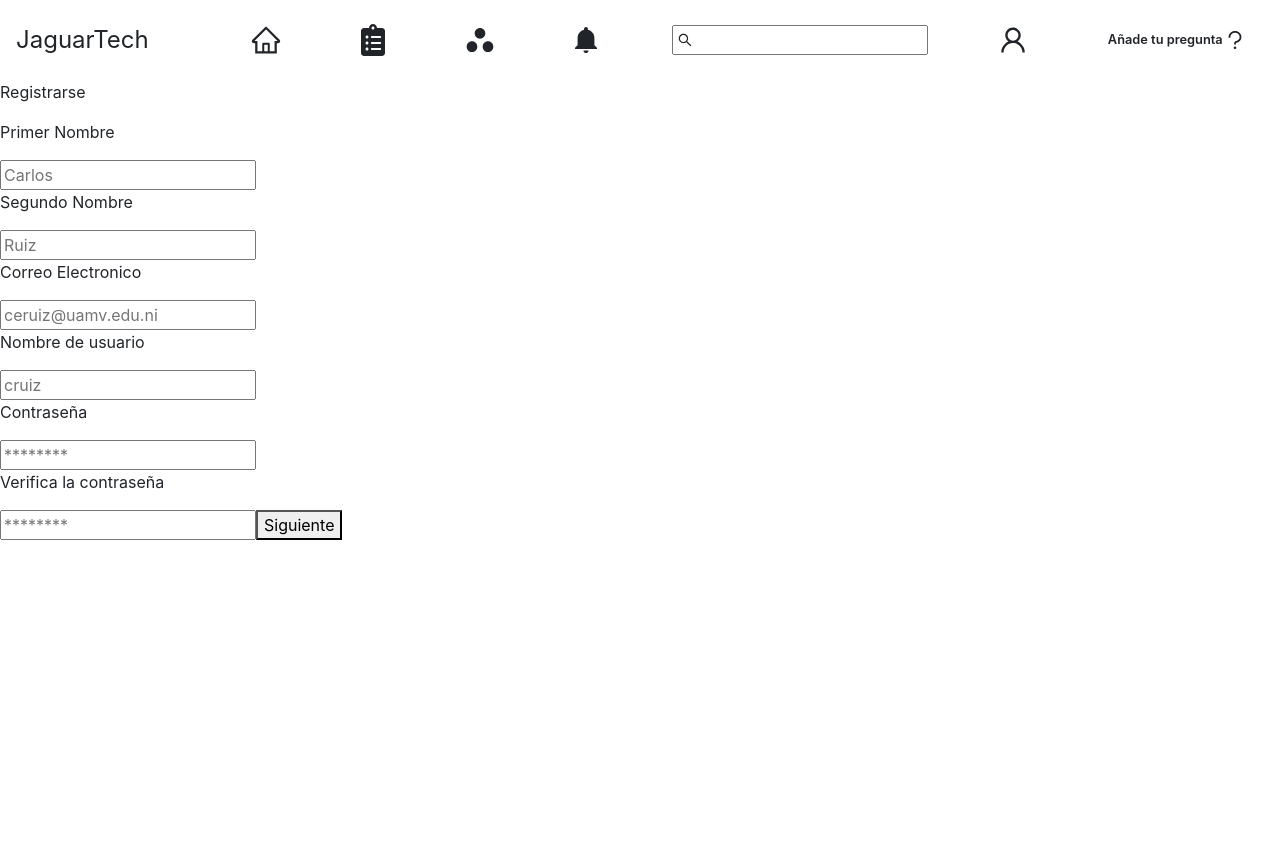
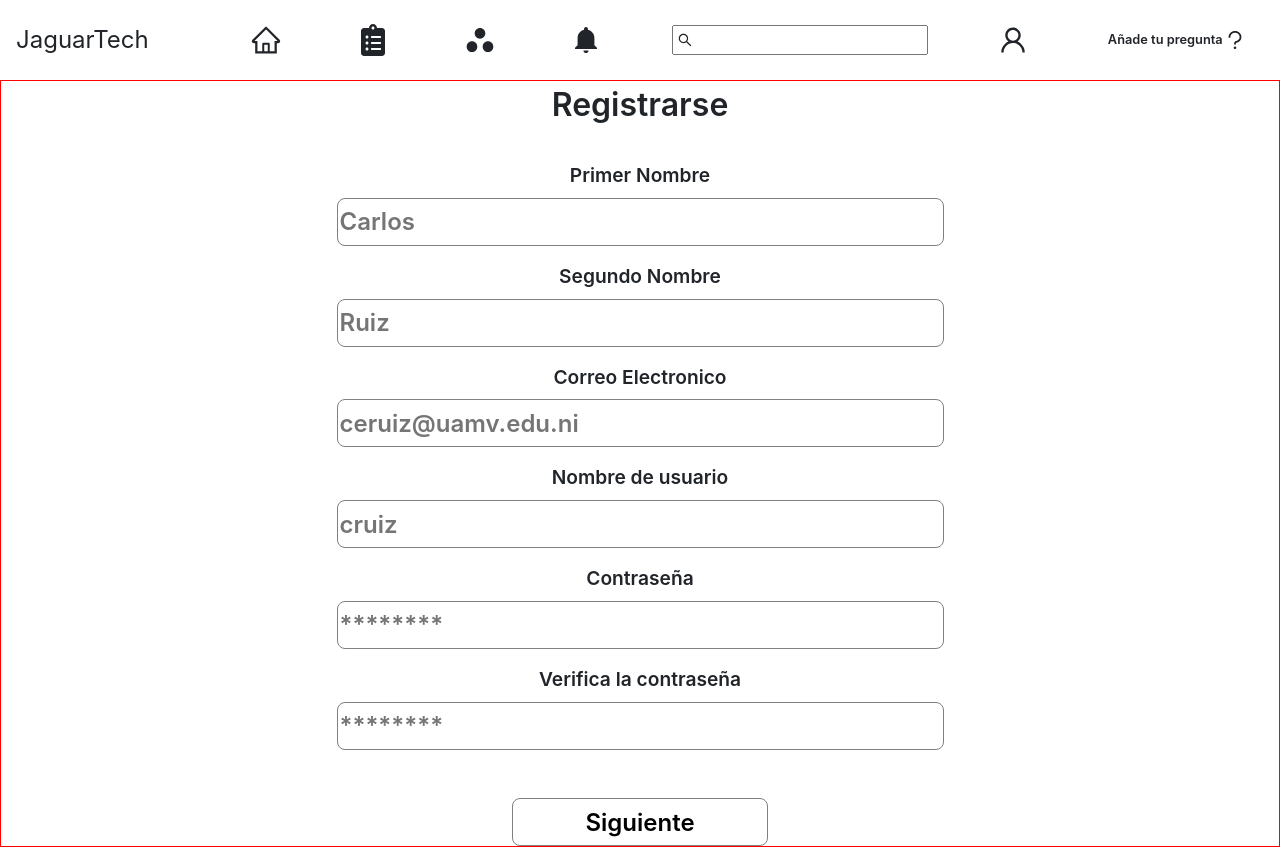
Before and after one commit to Sircarlosruiz/ForoJaguarTechFrontend, a React (Create React App) app: page /sign-up in a window 1280 px wide. Before the commit the page ends 800 px from the top, so only its background shows below. Built offline with nearby package versions, Linux system fonts and the light colour scheme; no server answers.

Commit message:
final changes in sign-up

```diff
--- a/src/components/sign-up/sign-up-form.jsx
+++ b/src/components/sign-up/sign-up-form.jsx
@@ -1,5 +1,7 @@
 import { useState } from "react";
 import axios from "axios";
+
+import "./sign-up-form.scss";
 
 const SignUp = () => {
   const [name, setName] = useState("");
@@ -51,9 +53,9 @@ const SignUp = () => {
 
   return (
     <div className="register">
-      <p className="title-register">Registrarse</p>
+      <p className="title">Registrarse</p>
 
-      <div className="register-form">
+      <div className="form">
         <p>Primer Nombre</p>
         <input
           onChange={(e) => setName(e.target.value)}
@@ -95,11 +97,11 @@ const SignUp = () => {
           type="password"
           placeholder="********"
         ></input>
+      </div>
 
-        <button onClick={handleRegister} className="register-btn">
-          Siguiente
-        </button>
-      </div>
+      <button onClick={handleRegister} className="btn">
+        Siguiente
+      </button>
     </div>
   );
 };
--- /dev/null
+++ b/src/components/sign-up/sign-up-form.scss
@@ -0,0 +1,53 @@
+.register{
+    border: 1px solid red;
+    width: 100%;
+    display: flex;
+    flex-direction: column;
+    align-items: center;
+    justify-content: center;
+
+    .title{
+        font-size: 2rem;
+        font-weight: 600;
+        margin-bottom: 1rem;
+    }
+
+    .form{
+        width: 50%;
+        display: flex;
+        flex-direction: column;
+        align-items: center;
+        justify-content: center;
+        margin-bottom: 1rem;
+        padding: 1rem;
+
+        p{
+            font-size: 1.2rem;
+            font-weight: 600;
+            margin-bottom: 0.5rem;
+            text-align: start;
+        }
+
+        input{
+            width: 100%;
+            height: 3rem;
+            border: 1px solid gray;
+            border-radius: 0.5rem;
+            background-color: #fff;
+            font-size: 1.5rem;
+            font-weight: 600;
+            margin-bottom: 1rem;
+        }
+
+    }
+    .btn{
+        width: 20%;
+        height: 3rem;
+        border: 1px solid gray;
+        border-radius: 0.5rem;
+        background-color: #fff;
+        font-size: 1.5rem;
+        font-weight: 600;
+        cursor: pointer;
+    }
+}
```
